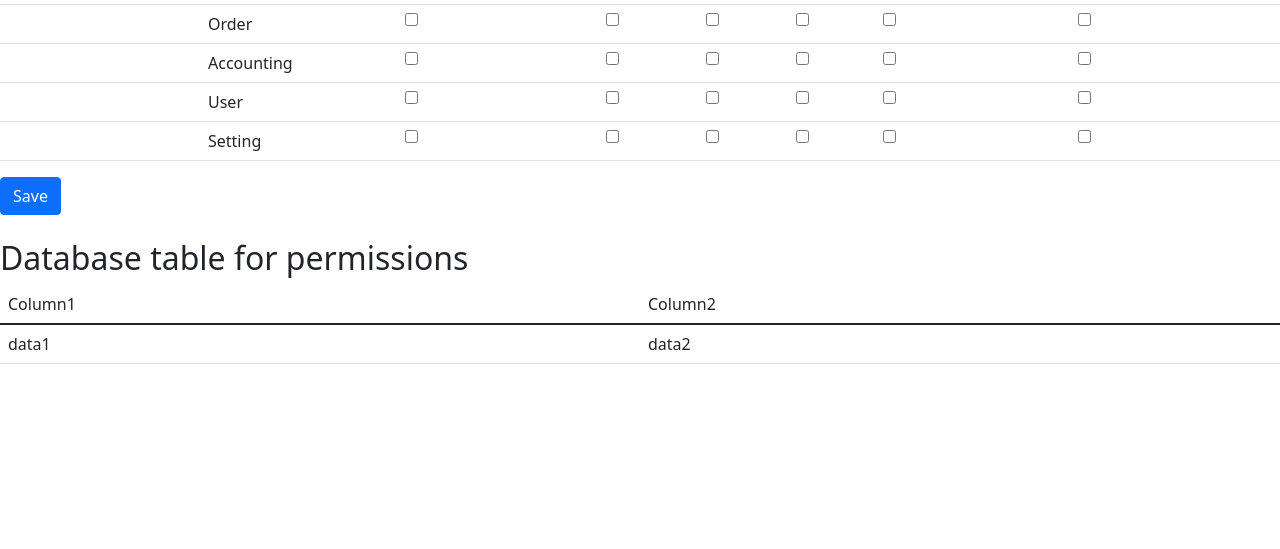
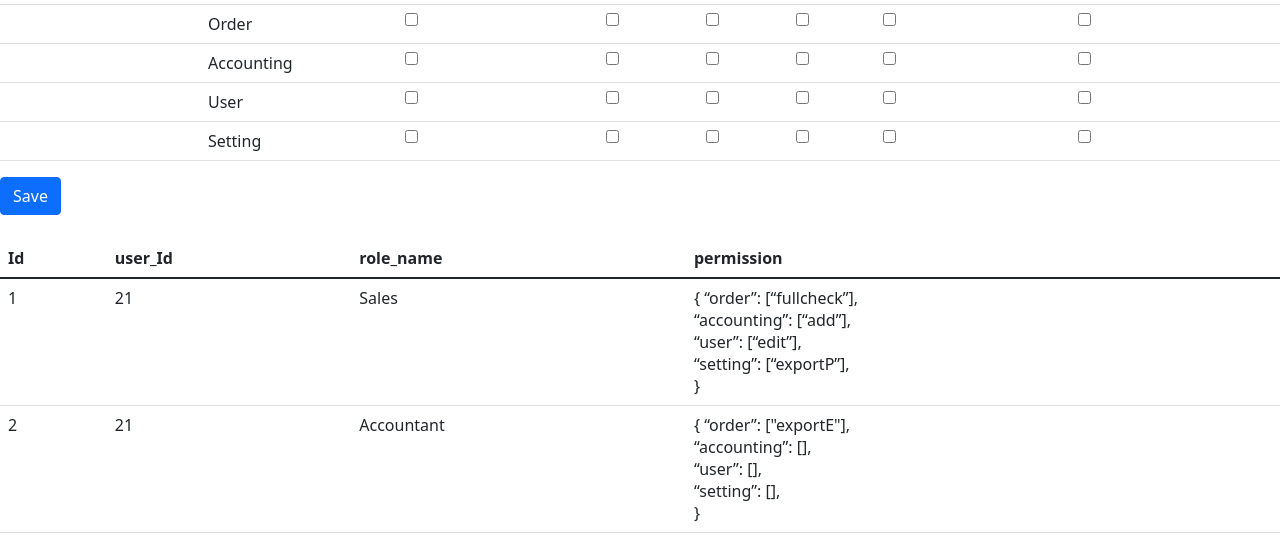
Before and after one commit to kotchaniphapk/Test-Result, a PHP site: page / in a window 1280 px wide. Shown: the part 464-1013 px from the top of the page. Before the commit the page ends 828 px from the top, so only its background shows below. Run offline with PHP 8.4, Linux system fonts and the light colour scheme.

Commit message:
:hammer: add database for permissions, full result

```diff
--- a/Test-Permission.php
+++ b/Test-Permission.php
@@ -23,7 +23,7 @@
 		['permission_id' => 3, 'permission_name' => 'Add'],
 		['permission_id' => 4, 'permission_name' => 'Edit'],
 		['permission_id' => 5, 'permission_name' => 'Export PDF'],
-		['permission_id' => 6, 'permission_name' => 'Export Excel']
+		['permission_id' => 6, 'permission_name' => 'Export Excel'],
 	];
 
 	$mockupData = null; // you will need to assign values to this variable according to your database table design.
--- a/index.php
+++ b/index.php
@@ -81,19 +81,49 @@
 
 	<input type="button" class="btn btn-primary" value="Save" id="saveBtn"><br/><br/>
 
-	<h2>Database table for permissions</h2>
-
+<!--	<h2>Database table for permissions</h2>
+	<p1><strong>Id</strong>- unique key<br></p1>
+	<p2><strong>user_Id</strong>-referent-User<br></p2>
+	<p3><strong>role_name</strong> -string/json<br></p3>
+	<p4><strong>permissions</strong> -string/json<br>
+	default :<br>
+		{
+  	“order”: [“”],<br>
+  	“accounting”: [“”],<br>
+  	“user”: [“”],<br>
+  	“setting”: [“”, “”],<br>
+	}
+	</p4>	-->
 	<table class="table">
 		<thead>
 			<tr>
-				<td>Column1</td> <!-- Create your own column name -->
-				<td>Column2</td> <!-- Create your own column name -->
-			</tr>
+				<th>Id</th>
+				<th>user_Id</th>
+				<th>role_name</th>
+				<th>permission</th>
 		</thead>
 		<tbody>
 			<tr>
-				<td>data1</td> <!-- Create your own data -->
-				<td>data2</td> <!-- Create your own data -->
+				<td>1</td>
+				<td>21</td>
+				<td>Sales</td>
+				<td> {
+					“order”: [“fullcheck”],<br>
+					“accounting”: [“add”],<br>
+					“user”: [“edit”],<br>
+					“setting”: [“exportP”],<br>
+					}</td>
+			</tr>
+			<tr>
+				<td>2</td>
+				<td>21</td>
+				<td>Accountant</td>
+				<td> {
+					“order”: ["exportE"],<br>
+					“accounting”: [],<br>
+					“user”: [],<br>
+					“setting”: [],<br>
+					}</td>
 			</tr>
 		</tbody>
 	</table>
@@ -288,4 +318,10 @@ var permissions = {
 			console.log(jsonData);
 		});
 
+
+
+
+
+
+
 </script>
```
